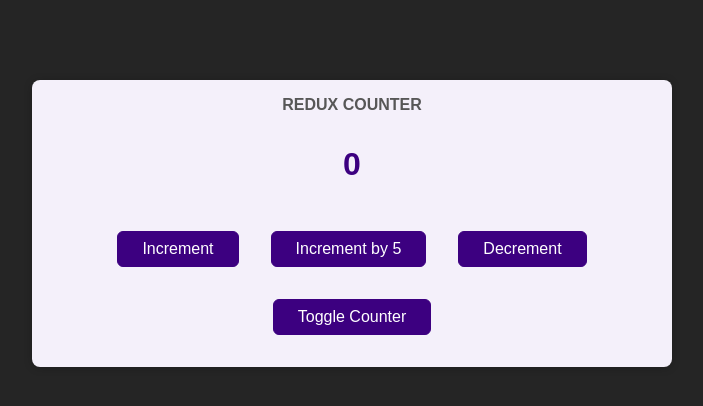
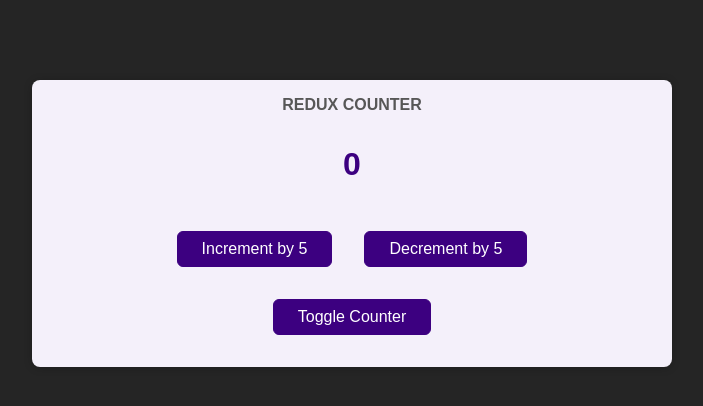
Before and after one commit to jathindevaiah/react-redux, a React (Create React App) app: page / in a window 1280 px wide. Shown: the top 406 px of the page, without its empty margins (288-991 px from the left). Built offline with nearby package versions, Linux system fonts and the light colour scheme.

Commit message:
Dispatch actions from counter slice

```diff
--- a/src/components/Counter.js
+++ b/src/components/Counter.js
@@ -1,5 +1,6 @@
 import classes from './Counter.module.css';
 import { useSelector, useDispatch } from 'react-redux';
+import { counterActions } from '../store';
 
 const Counter = () => {
   const counter = useSelector((state) => state.counter);
@@ -8,23 +9,15 @@ const Counter = () => {
   const dispatch = useDispatch();
 
   const toggleCounterHandler = () => {
-    dispatch({
-      type: 'toggle',
-    });
+    dispatch(counterActions.toggle());
   };
 
   const incrementHandler = () => {
-    dispatch({
-      type: 'increment',
-      payload: 5,
-    });
+    dispatch(counterActions.increment(5));
   };
 
   const decrementHandler = () => {
-    dispatch({
-      type: 'decrement',
-      payload: 5,
-    });
+    dispatch(counterActions.decrement(5));
   };
 
   return (
@@ -32,9 +25,8 @@ const Counter = () => {
       <h1>Redux Counter</h1>
       {showCounter && <div className={classes.value}>{counter}</div>}
       <div>
-        <button onClick={incrementHandler}>Increment</button>
         <button onClick={incrementHandler}>Increment by 5</button>
-        <button onClick={decrementHandler}>Decrement</button>
+        <button onClick={decrementHandler}>Decrement by 5</button>
       </div>
       <button onClick={toggleCounterHandler}>Toggle Counter</button>
     </main>
--- a/src/store/index.js
+++ b/src/store/index.js
@@ -22,4 +22,6 @@ const store = configureStore({
   reducer: counterSlice.reducer,
 });
 
+export const counterActions = counterSlice.actions;
+
 export default store;
```
